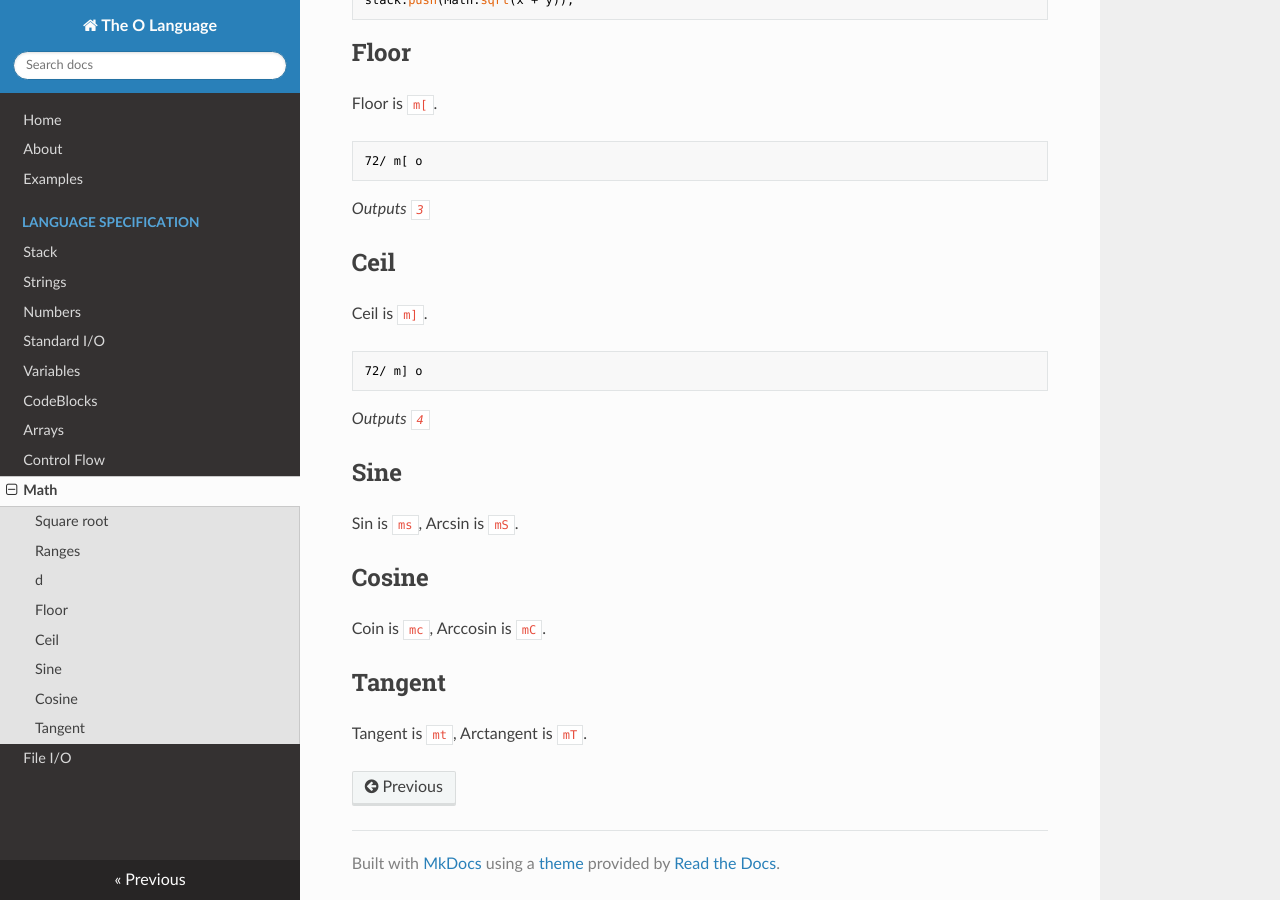
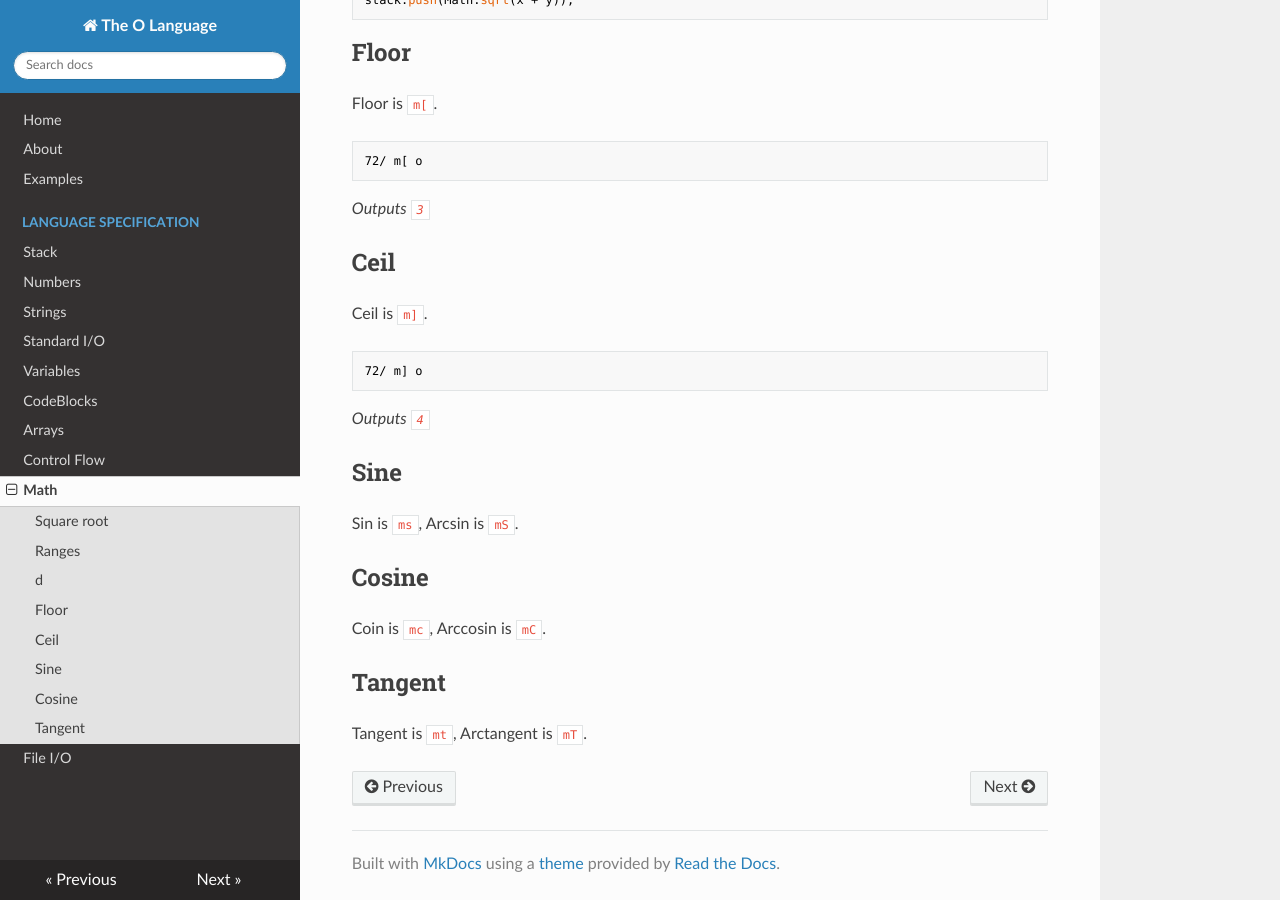
Before and after one commit to phase/o, an MkDocs documentation site: the page built from docs/spec/math.md, in a window 1280 px wide and 900 px high, scrolled down 959 px. Built offline with MkDocs 1.6.1, drawn with Linux system fonts in a browser that asks for light colours; nearby versions of some CDN libraries; old or Windows-style settings are respelled for this version of MkDocs.

Commit message:
fix docs

```diff
--- a/mkdocs.yml
+++ b/mkdocs.yml
@@ -5,13 +5,13 @@ pages:
 - Examples: examples.md
 - Language Specification:
     - Stack: spec/stack.md
+    - Numbers: spec/numbers.md
     - Strings: spec/strings.md
-    - Numbers: spec/numbers.md
     - Standard I/O: spec/stdio.md
     - Variables: spec/variables.md
     - CodeBlocks: spec/codeblocks.md
     - Arrays: spec/arrays.md
     - Control Flow: spec/controlflow.md
     - Math: spec/math.md
-    - File I/O: spec.files.md
+    - File I/O: spec/files.md
 theme: readthedocs
```
